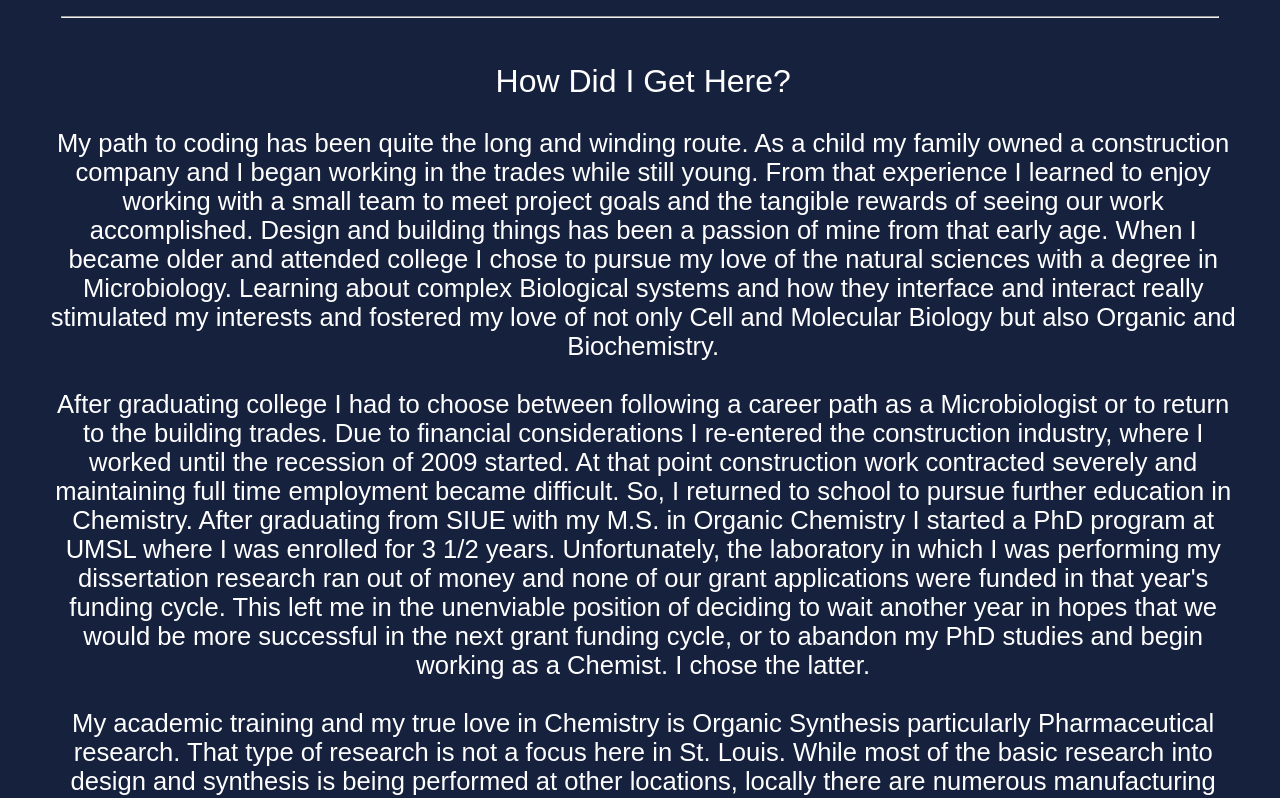
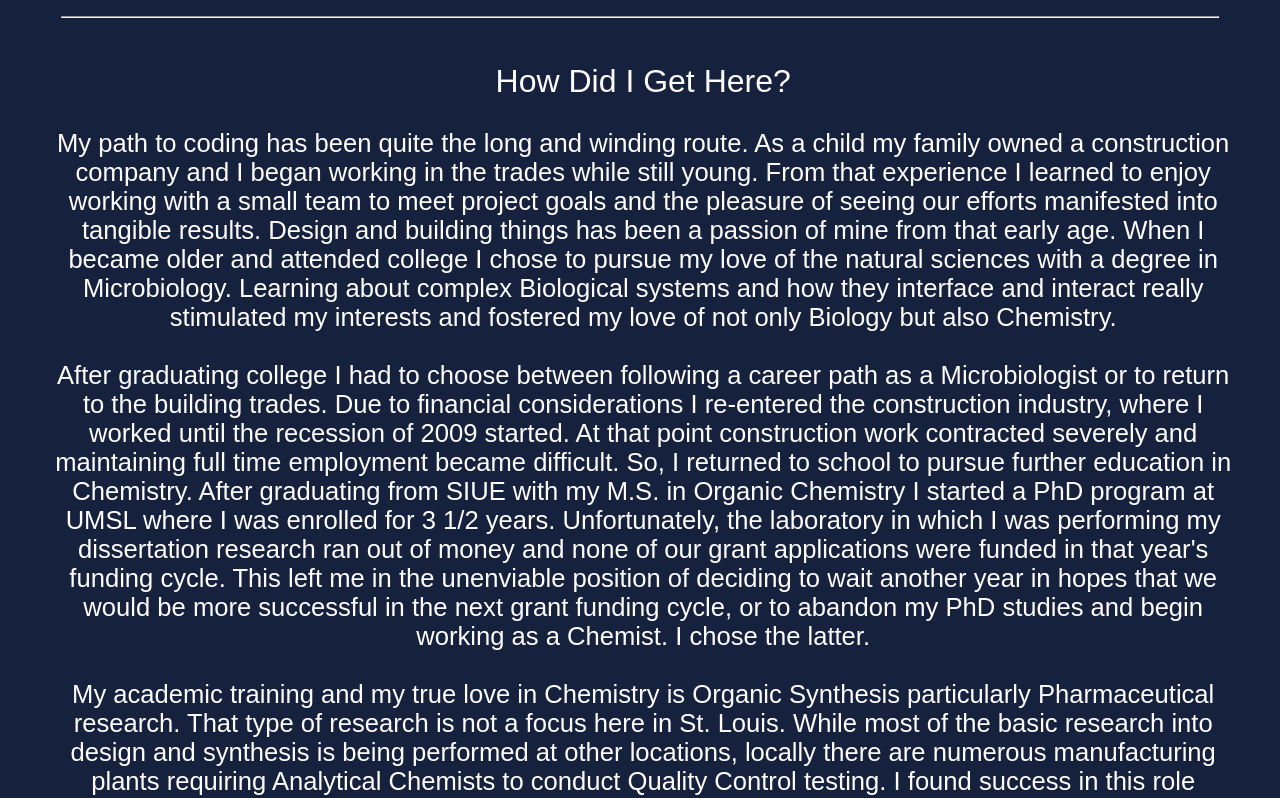
Before and after one commit to Kamadulski999/Kamadulski, a React (Create React App) app: page /About in a window 1280 px wide. Shown: the part 1540-2338 px from the top of the page. Built offline with nearby package versions, Linux system fonts and the light colour scheme; a web font is replaced by a local one.

Commit message:
update about text

```diff
--- a/src/Pages/About/index.js
+++ b/src/Pages/About/index.js
@@ -46,10 +46,10 @@ const About = () => {
             <p className='m-2'>
                 <span className="about-section-banner">
                     How Did I Get Here?
-                </span><br></br><br></br><span>My path to coding has been quite the long and winding route. As a child my family owned a construction company and I began working in the trades while still young. From that experience I learned to enjoy working with a small team to meet project goals and the tangible rewards of seeing our work accomplished. Design and building things has been a passion of mine from that early age. When I became older and attended college I chose to pursue my love of the natural sciences with a degree in Microbiology. Learning about complex Biological systems and how they interface and interact really stimulated my interests and fostered my love of not only Cell and Molecular Biology but also Organic and Biochemistry. <br></br><br></br> After graduating college I had to choose between following a career path
+                </span><br></br><br></br><span>My path to coding has been quite the long and winding route. As a child my family owned a construction company and I began working in the trades while still young. From that experience I learned to enjoy working with a small team to meet project goals and the pleasure of seeing our efforts manifested into tangible results. Design and building things has been a passion of mine from that early age. When I became older and attended college I chose to pursue my love of the natural sciences with a degree in Microbiology. Learning about complex Biological systems and how they interface and interact really stimulated my interests and fostered my love of not only Biology but also Chemistry. <br></br><br></br> After graduating college I had to choose between following a career path
                 as a Microbiologist or to return to the building trades. Due to financial considerations I re-entered the construction industry, where I worked until the recession of 2009 started. At that point construction work contracted severely and maintaining full time employment became difficult. So, I returned to school to pursue further education in Chemistry. After graduating from SIUE with my M.S. in Organic Chemistry I started a PhD program at UMSL where I was enrolled for 3 1/2 years. Unfortunately, the laboratory in which I was performing my dissertation research ran out of money and none of our grant applications were funded in that year's funding cycle. This left me in the unenviable position of deciding to wait another year in hopes that we would be more successful in the next grant funding cycle, or to abandon
                  my PhD studies and begin working as a Chemist. I chose the latter.<br></br><br></br> My academic training and my true love in Chemistry is Organic Synthesis particularly Pharmaceutical research. That type of research is not a focus here in St. Louis. While most of the basic research into design and synthesis is being performed at other locations, locally there are numerous manufacturing plants requiring Analytical Chemists to conduct Quality Control testing. I found success in this role however, it left me unfulfilled and wanting more. Quality Control testing is extremely repetitive and conducted under a very rigid system of procedures and protocols with no room for deviation. The ultimate goal is to test the product to a tight range of specifications and to get identical results
-                  using identical methods. This becomes very monotonous and leaves no room for creativity or original thinking. In fact, those are actively discouraged to prevent deviation from Standard Operating Procedures. <br></br><br></br> At first, it was interesting as I learned a new way of thinking and doing things in a business environment but after a short period I had learned the job requirements and it became a routine. I missed the constant learning and personal growth of academia and the freedom to think and explore new ideas. Working within the confines of a highly regulated Quality Control lab was stifling to my natural intellectual curiosity and felt tedious. Looking for a change of pace to break the monotony, I took a short term contract job assisting on a Data Migration project. The laboratory was transitioning from SAP to a
+                  by performing identical testing each time. This becomes very monotonous and leaves no room for creativity or original thinking. In fact, those are actively discouraged to prevent deviation from Standard Operating Procedures. <br></br><br></br> At first, it was interesting as I learned a new way of thinking and doing things in a business environment but after a short period I had learned the job requirements and it became a routine. I missed the constant learning and personal growth of academia and the freedom to think and explore new ideas. Working within the confines of a highly regulated Quality Control lab was stifling to my natural intellectual curiosity and felt tedious. Looking for a change of pace to break the monotony, I took a short term contract job assisting on a Data Migration project. The laboratory was transitioning from SAP to a
                  Laboratory Integrated Management System (LIMS). My role was to assist in data collection, cleaning, and uploading into the database as well as setting all manual configurations necessary within the software. After helping with the set up of the development databases and servers, I then assisted in testing the User Interface and troubleshooting and fixing problems with the system.<br></br><br></br> While working on that project I was under Agile management with daily scrums, scheduled deliverables, and a very talented team of people to work alongside. It seemed this type of environment is exactly what I had been missing. I decided then to seek out more training and education in computer science. Along with the enjoyment of working on a small project based team, the idea of a constantly evolving and changing field where there are always new things to learn and explore really excited me. <br></br><br></br> The first step
                  of my journey was enrolling in a Full-Stack JavaScript Web Developer Bootcamp at Washington University in St. Louis. During that time I devoted myself full time to learning JavaScript and understanding the MERN stack. While studying in bootcamp I fell in love with coding and making web apps. I found that much of what I learned as an Organic Chemist such as basic logic, problem solving, design patterns, troubleshooting and other skills carried over directly into coding. Once again I was seeing immediate tangible results of my efforts as I designed new things and then worked to implement those ideas.<br></br><br></br> After graduation, I have continued learning on my own with help from several Udemy courses. I have also been studying the AWS cloud and just recently passed the AWS Cloud Practitioner Certification exam. Currently, I am seeking first role as an entry level web developer in order to continue this journey. I look forward to joining a team and learning from others with experience who will help me grow as a new developer.</span>
             </p>
```
